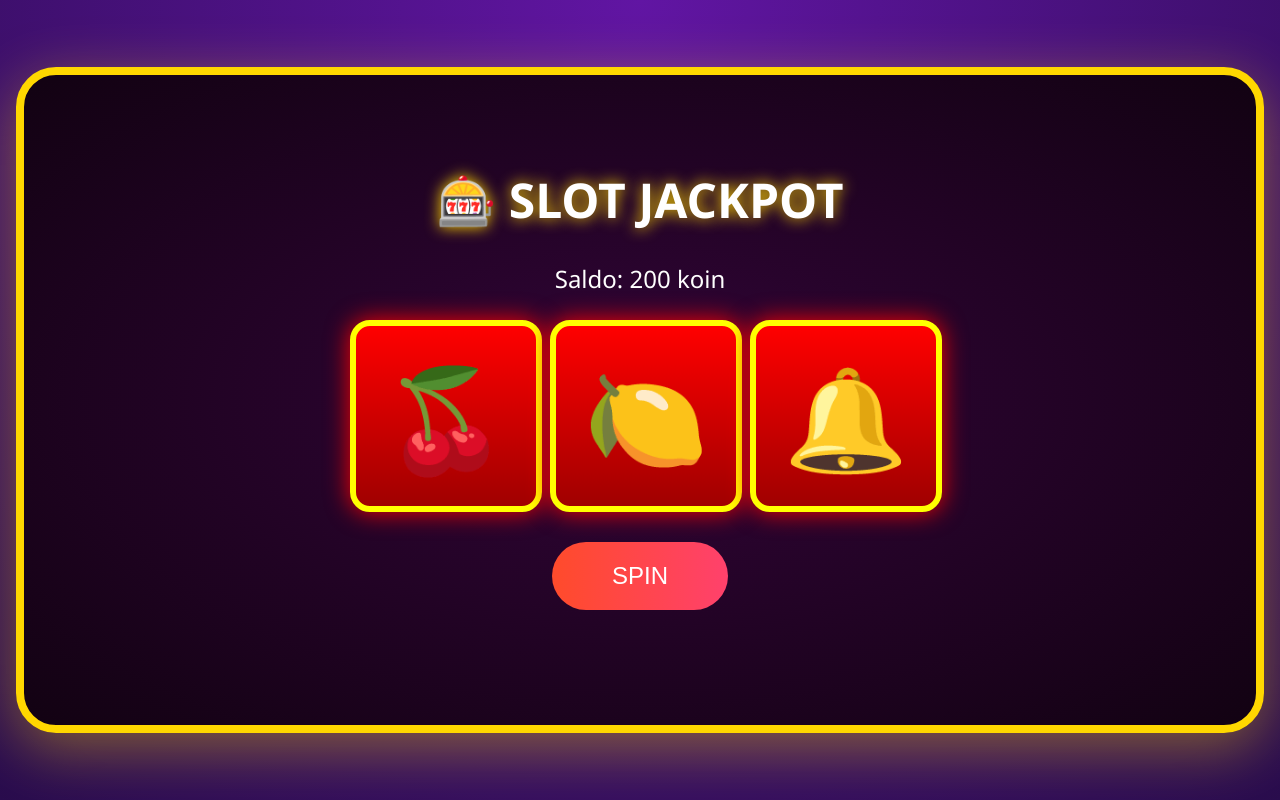
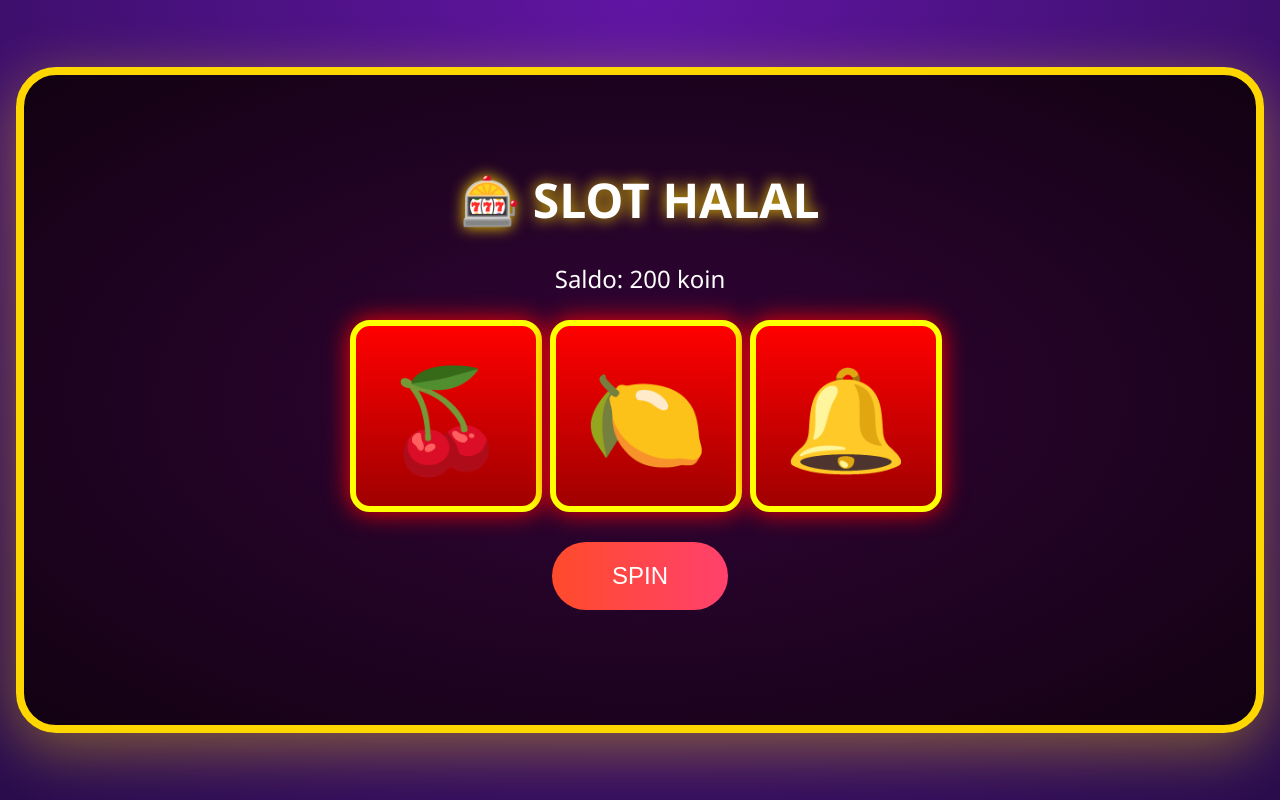
Before and after one commit to dedynamoza/SLOTHALAL, a plain HTML site: page index.html in a window 1280 px wide. Drawn offline with Linux system fonts and the light colour scheme.

Commit message:
Update index.html

```diff
--- a/index.html
+++ b/index.html
@@ -3,12 +3,12 @@
 <head>
   <meta charset="UTF-8">
   <meta name="viewport" content="width=device-width, initial-scale=1.0">
-  <title>Slot Game</title>
+  <title>Slot Halal</title>
   <link rel="stylesheet" href="style.css">
 </head>
 <body>
   <div class="slot-container">
-    <h1>🎰 SLOT JACKPOT</h1>
+    <h1>🎰 SLOT HALAL</h1>
     <div class="balance">Saldo: <span id="balance">200</span> koin</div>
     <div class="reels">
       <div class="reel" id="reel1">🍒</div>
```
